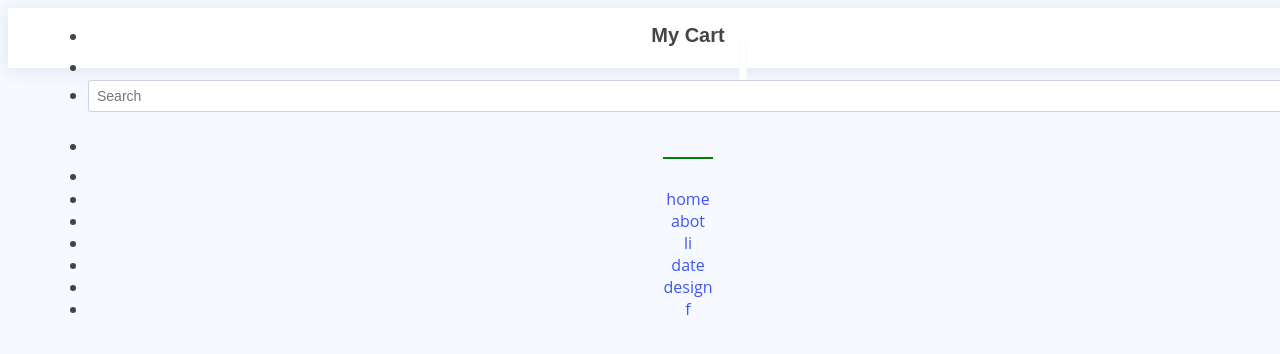
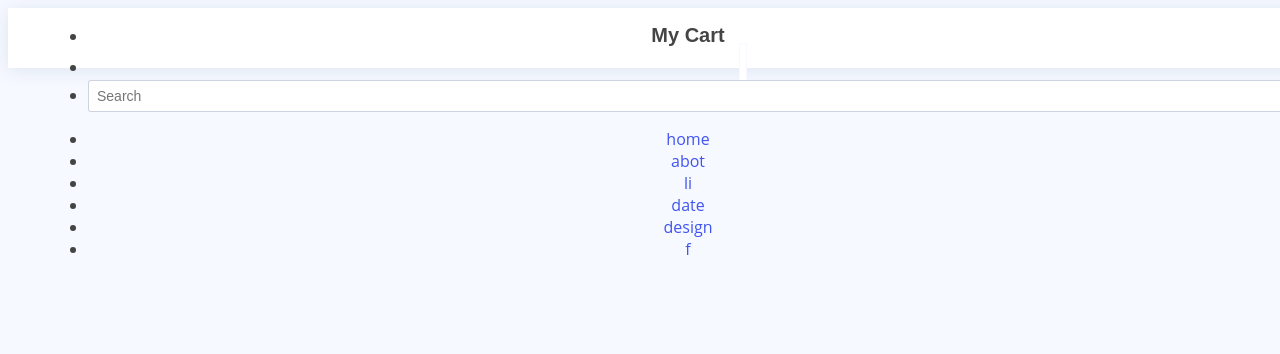
Before and after one commit to ManikandanKumarkp/slider, a plain HTML site: page index.html in a window 1280 px wide. Drawn offline with Linux system fonts and the light colour scheme.

Commit message:
1 file modified

```diff
--- a/index.html
+++ b/index.html
@@ -28,16 +28,7 @@
               </button>
             </form>
           </li>
-          <li>
-            <a href="index.html" class="active"
-              ><i class="fa fa-home header-icon active"></i
-            ></a>
-          </li>
-          <li>
-            <a href="cart.html" class=""
-              ><i class="fa fa-shopping-cart header-icon"></i
-            ></a>
-          </li>
+
           <li><a href="">home</a></li>
           <li><a href="">abot</a></li>
           <li><a href="">li</a></li>
```
